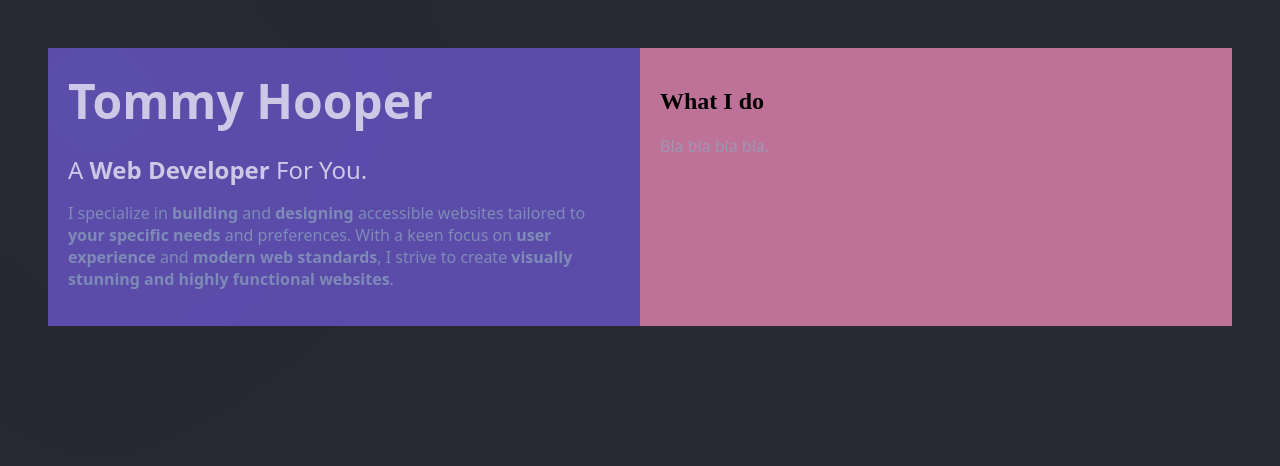
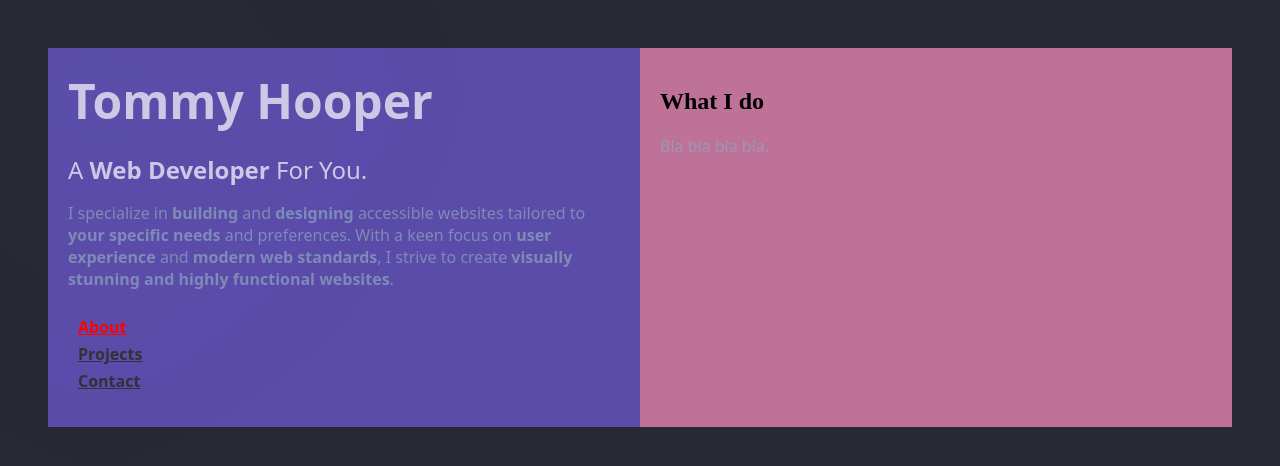
Before and after one commit to GiantPenguins/Portfolio, a plain HTML site: page index.html in a window 1280 px wide. Drawn offline with Linux system fonts and the light colour scheme.

Commit message:
Add files via upload
Navigation added to the left column, not styled.
Java script updated to be easily read.

```diff
--- a/index.css
+++ b/index.css
@@ -60,3 +60,31 @@ p {
   font-size: 1rem;
   color: var(--main-gray);
 }
+
+.navigation-container {
+  padding: 10px;
+  font-family: var(--main-font);
+}
+
+.navigation-container nav ul {
+  list-style-type: none;
+  margin: 0;
+  padding: 0;
+}
+
+.navigation-container nav ul li {
+  margin-bottom: 5px;
+}
+
+.navigation-container nav ul li a {
+  color: #333;
+  font-weight: bold;
+}
+
+.navigation-container nav ul li a:hover {
+  color: #555;
+}
+.navigation-container nav ul li.active a {
+  color: red;
+  font-weight: bold;
+}
--- a/index.html
+++ b/index.html
@@ -1,7 +1,6 @@
 <!DOCTYPE html>
 <html>
   <div class="cursor-shadow"></div>
-
   <head>
     <title>Tommy Hooper</title>
     <link rel="stylesheet" href="index.css" />
@@ -21,6 +20,16 @@
           <b>modern web standards</b>, I strive to create
           <b>visually stunning and highly functional websites</b>.
         </p>
+
+        <div class="navigation-container">
+          <nav>
+            <ul>
+              <li class="active"><a href="#about">About</a></li>
+              <li><a href="#projects">Projects</a></li>
+              <li><a href="#contact">Contact</a></li>
+            </ul>
+          </nav>
+        </div>
       </div>
       <div class="column">
         <h2>What I do</h2>
--- a/index.js
+++ b/index.js
@@ -1,7 +1,25 @@
-var cursorShadow = document.querySelector(".cursor-shadow");
+// Cursor
+
+let cursorShadow = document.querySelector(".cursor-shadow");
 document.addEventListener("mousemove", function (e) {
-  var xPos = e.clientX - cursorShadow.clientWidth / 2;
-  var yPos = e.clientY - cursorShadow.clientHeight / 2;
+  let xPos = e.clientX - cursorShadow.clientWidth / 2;
+  let yPos = e.clientY - cursorShadow.clientHeight / 2;
   cursorShadow.style.left = xPos + "px";
   cursorShadow.style.top = yPos + "px";
 });
+
+// Navigation
+
+window.addEventListener("DOMContentLoaded", function () {
+  const navLinks = document.querySelectorAll(".navigation-container nav ul li");
+
+  navLinks.forEach(function (link) {
+    link.addEventListener("click", function () {
+      navLinks.forEach(function (link) {
+        link.classList.remove("active");
+      });
+
+      this.classList.add("active");
+    });
+  });
+});
```
